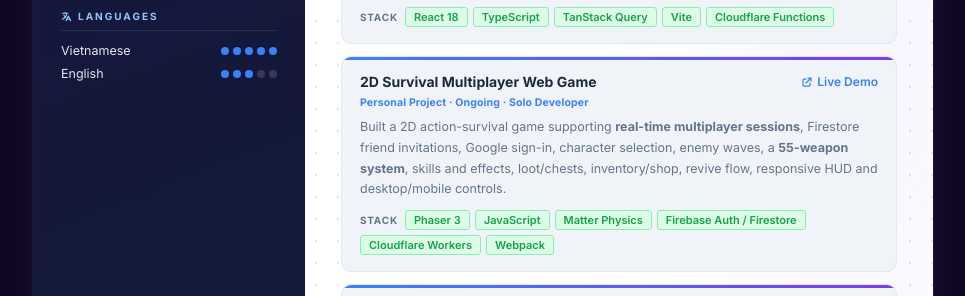
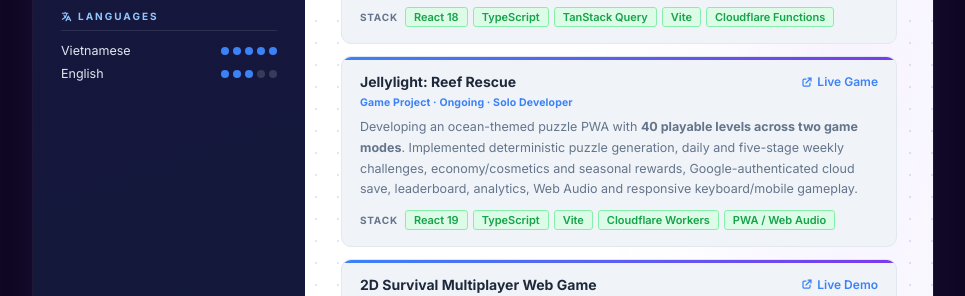
Before and after one commit to Lou-trinh/infomation, a website: page index.html in a window 1280 px wide. Shown: the part 1328-1624 px from the top of the page, without its empty margins (157-1122 px from the left). Drawn offline with Linux system fonts and the light colour scheme.

Commit message:
Add Jellylight Reef Rescue to CV

```diff
--- a/index.html
+++ b/index.html
@@ -855,6 +855,31 @@
         </div>
         <div class="proj-card">
           <div class="proj-head">
+            <div class="proj-name">Jellylight: Reef Rescue</div>
+            <a class="proj-link" href="https://jellylight-reef-rescue.loutrinh2312000.workers.dev/" target="_blank">
+              <svg width="12" height="12" fill="none" stroke="currentColor" viewBox="0 0 24 24"><path stroke-linecap="round" stroke-linejoin="round" stroke-width="2.5" d="M10 6H6a2 2 0 00-2 2v10a2 2 0 002 2h10a2 2 0 002-2v-4M14 4h6m0 0v6m0-6L10 14"/></svg>
+              Live Game
+            </a>
+          </div>
+          <div class="proj-meta">
+            <span class="en">Game Project · Ongoing · Solo Developer</span>
+            <span class="vi">Dự án game · Đang phát triển · Phát triển độc lập</span>
+          </div>
+          <div class="proj-desc">
+            <span class="en">Developing an ocean-themed puzzle PWA with <strong>40 playable levels across two game modes</strong>. Implemented deterministic puzzle generation, daily and five-stage weekly challenges, economy/cosmetics and seasonal rewards, Google-authenticated cloud save, leaderboard, analytics, Web Audio and responsive keyboard/mobile gameplay.</span>
+            <span class="vi">Phát triển puzzle PWA chủ đề đại dương với <strong>40 màn chơi thuộc hai chế độ</strong>. Triển khai sinh puzzle theo seed, thử thách ngày và tuần năm chặng, economy/cosmetic cùng thưởng theo mùa, cloud save xác thực Google, leaderboard, analytics, Web Audio và gameplay responsive cho bàn phím/mobile.</span>
+          </div>
+          <div class="tech-row" style="margin-top:10px;">
+            <span class="tech-lbl">Stack</span>
+            <span class="chip">React 19</span>
+            <span class="chip">TypeScript</span>
+            <span class="chip">Vite</span>
+            <span class="chip">Cloudflare Workers</span>
+            <span class="chip">PWA / Web Audio</span>
+          </div>
+        </div>
+        <div class="proj-card">
+          <div class="proj-head">
             <div class="proj-name">2D Survival Multiplayer Web Game</div>
             <a class="proj-link" href="https://survival-game-2d.loutrinh2312000.workers.dev/" target="_blank">
               <svg width="12" height="12" fill="none" stroke="currentColor" viewBox="0 0 24 24"><path stroke-linecap="round" stroke-linejoin="round" stroke-width="2.5" d="M10 6H6a2 2 0 00-2 2v10a2 2 0 002 2h10a2 2 0 002-2v-4M14 4h6m0 0v6m0-6L10 14"/></svg>
```
Also changed, not shown: 1 other file.
